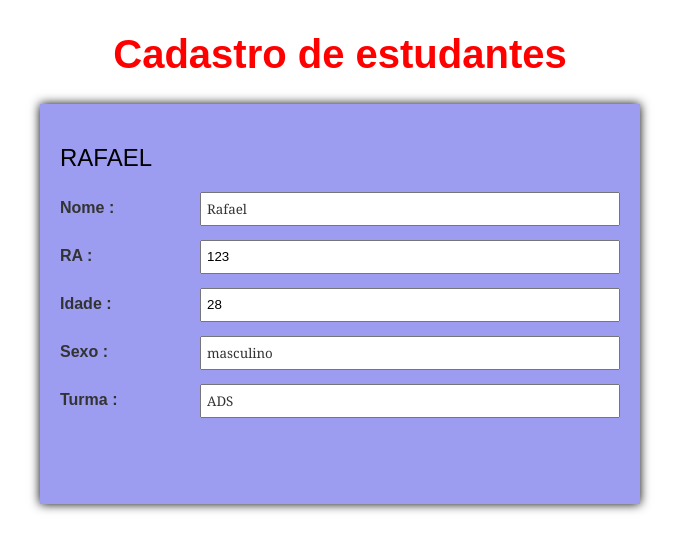
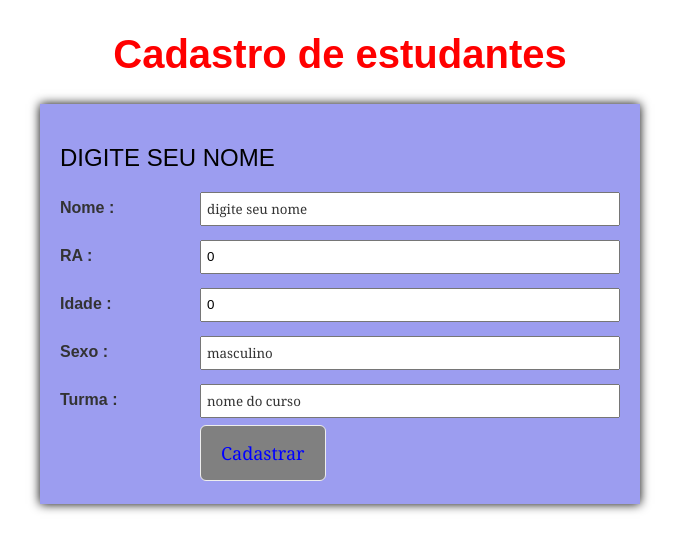
Before and after one commit to RafaelDi/CadastroEstudantesANgular, an Angular app: page / in a window 1280 px wide. Shown: the top 550 px of the page, without its empty margins (300-979 px from the left). Built offline with nearby package versions, Linux system fonts and the light colour scheme.

Commit message:
botao adicionado

```diff
--- a/src/app/cadastro/cadastro.component.css
+++ b/src/app/cadastro/cadastro.component.css
@@ -60,3 +60,14 @@ body {
     padding-left: 5px;
     box-sizing: border-box;
 }
+
+button{
+    text-align: center;
+    padding: 15px 20px;
+    border: 1px solid #eee;
+    border-radius: 6px;
+    background-color: gray;
+    font-size: 18px;
+    color: blue;
+
+}
--- a/src/app/cadastro/cadastro.component.html
+++ b/src/app/cadastro/cadastro.component.html
@@ -48,4 +48,10 @@
       <input type="text" id="turma" [(ngModel)]="alunodados.turma" placeholder="turma">
     </div>
   </div>
+
+  <div>
+    <button type="button" class="btn btn-success">Cadastrar</button>
+  </div>
+
+
 </div>
--- a/src/app/cadastro/cadastro.component.ts
+++ b/src/app/cadastro/cadastro.component.ts
@@ -8,11 +8,11 @@ import { Dados } from '../alunodados';
 })
 export class CadastroComponent implements OnInit {
   alunodados: Dados = {
-    nome: 'Rafael',
-    RA: 123,
-    idade: 28,
+    nome: 'digite seu nome',
+    RA: 0,
+    idade: 0,
     sexo: 'masculino',
-    turma: 'ADS'
+    turma: 'nome do curso'
   };
 
   constructor() { }
```
